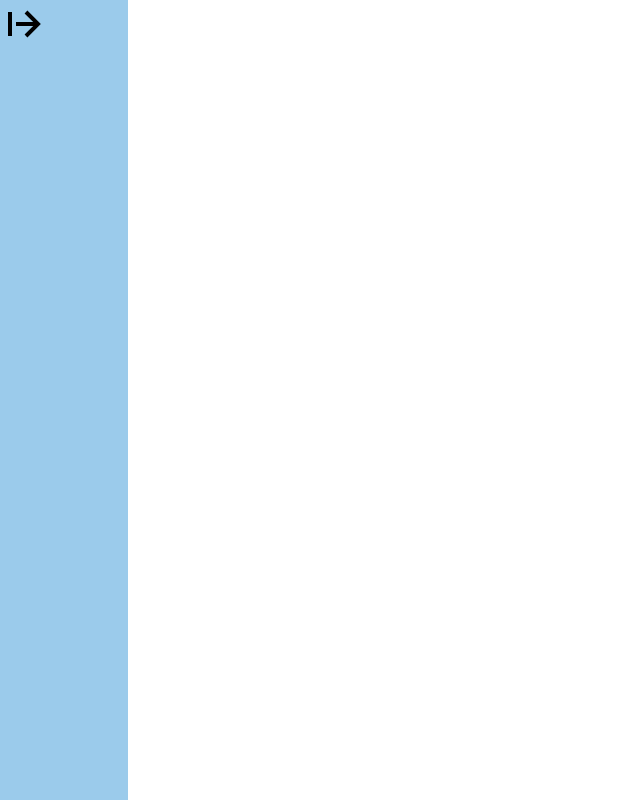
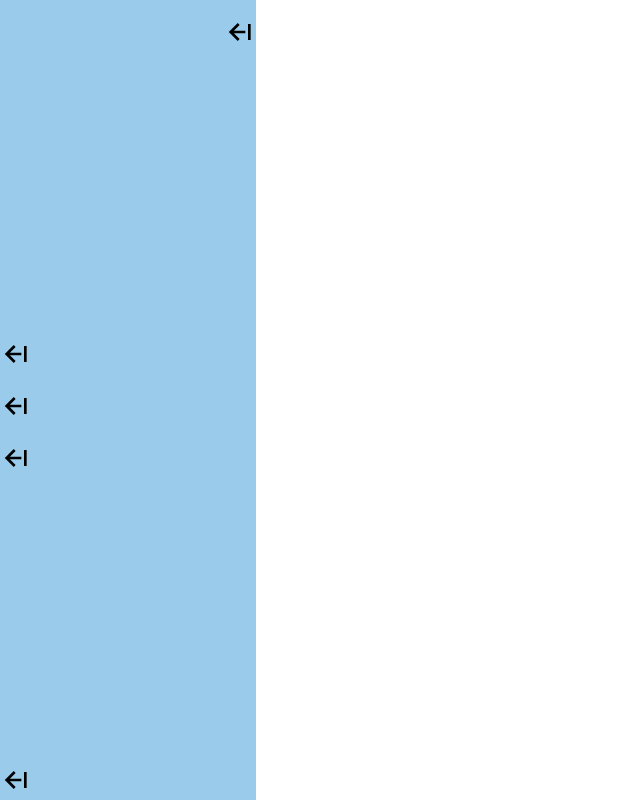
Before and after one commit to GustavoM96/mais-imune, a React (Create React App) app: page / in a window 1280 px wide. Shown: the whole page, without its empty margins (0-640 px from the left). Built offline with nearby package versions, Linux system fonts and the light colour scheme.

Commit message:
feat: menu-aside width by props

```diff
--- a/src/components/MenuAside/index.jsx
+++ b/src/components/MenuAside/index.jsx
@@ -1,27 +1,48 @@
-import React from "react";
+import React, { useState } from "react";
 
-import { Container, ArrowLeft, ArrowRight } from "./styles";
+import {
+  Container,
+  ArrowLeft,
+  ArrowRight,
+  CollapseIconContainer,
+  IconContainer,
+} from "./styles";
 
 function MenuAside() {
-  //BiArrowFromLeft
-  //BiArrowFromRight
+  const props = { open: true, level: 1 };
 
-  const props = { open: false, level: 1 };
-
-  const { open, level } = props;
+  const { level } = props;
+  // recebo da store
+  const [open, setOpen] = useState(true);
   return (
     <Container open={open} level={level}>
       {open ? (
         <>
+          <CollapseIconContainer onClick={() => setOpen(!open)}>
+            <ArrowLeft />
+          </CollapseIconContainer>
           <div>
-            <ArrowLeft />
+            <IconContainer>
+              <ArrowLeft />
+            </IconContainer>
+            <IconContainer>
+              <ArrowLeft />
+            </IconContainer>
+            <IconContainer>
+              <ArrowLeft />
+            </IconContainer>
+          </div>
+          <div>
+            <IconContainer onClick={() => setOpen(!open)}>
+              <ArrowLeft />
+            </IconContainer>
           </div>
         </>
       ) : (
         <>
-          <div>
+          <IconContainer onClick={() => setOpen(!open)}>
             <ArrowRight />
-          </div>
+          </IconContainer>
         </>
       )}
     </Container>
--- a/src/components/MenuAside/styles.js
+++ b/src/components/MenuAside/styles.js
@@ -4,7 +4,7 @@ import { BiArrowFromLeft, BiArrowFromRight } from "react-icons/bi";
 import { colors } from "../../styles/colors";
 
 export const Container = styled.div`
-  width: ${(props) => (props.open ? "30vw" : "10vw")};
+  width: ${(props) => (props.open ? "16rem" : "8rem")};
   height: 100vh;
   background-color: ${(props) =>
     props.level === 1
@@ -12,12 +12,37 @@ export const Container = styled.div`
       : props.level === 2
       ? colors.fifth
       : colors.sixty};
+
+  transition: 0.3s ease-in-out;
+  display: flex;
+  flex-direction: column;
+  justify-content: space-between;
+`;
+
+export const CollapseIconContainer = styled.div`
+  padding-top: 1rem;
+  padding-right: 1rem;
+  width: 100%;
+  text-align: right;
+`;
+export const IconContainer = styled.div`
+  padding-top: 1rem;
+  padding-right: 1rem;
+  width: 100%;
 `;
 
 export const ArrowLeft = styled(BiArrowFromRight)`
-  font-size: 3rem;
+  font-size: 2rem;
+
+  :hover {
+    cursor: pointer;
+  }
 `;
 
 export const ArrowRight = styled(BiArrowFromLeft)`
-  font-size: 3rem;
+  font-size: 2rem;
+
+  :hover {
+    cursor: pointer;
+  }
 `;
```
